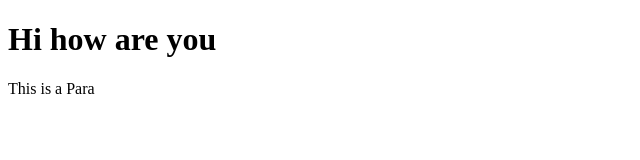
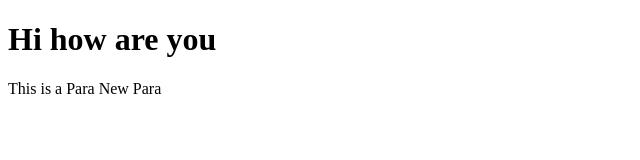
Before and after one commit to nikhil95malempati/myproject, a plain HTML site: page index.html in a window 1280 px wide. Shown: the full height of the page, 0-640 px from the left. Drawn offline with Linux system fonts and the light colour scheme.

Commit message:
Added New Para

```diff
--- a/index.html
+++ b/index.html
@@ -9,6 +9,7 @@
 <body>
     <h1>Hi how are you</h1>
     <p1>This is a Para</p1>
+    <p1>New Para</p1>
 
 </body>
 </html>
```
